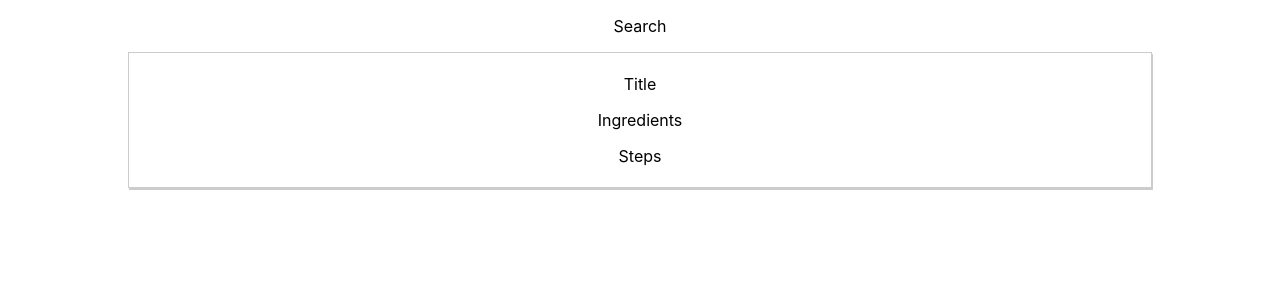
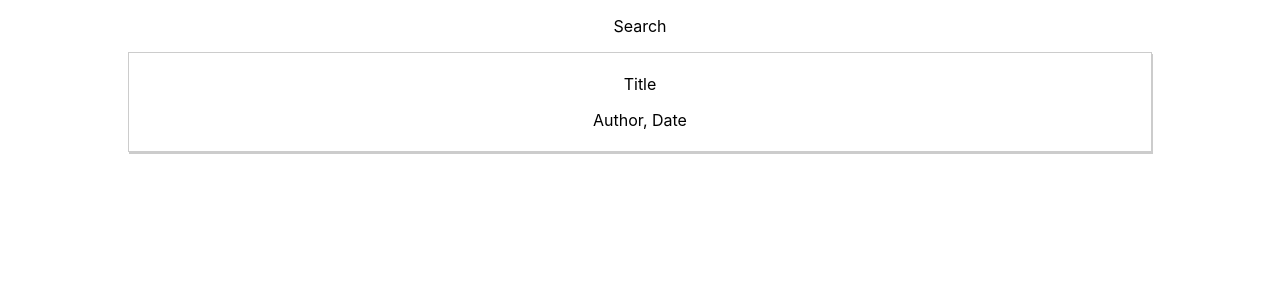
Before and after one commit to MinyaoTan/kitchen-bee, a React (Create React App) app: page / in a window 1280 px wide. Shown: the top 300 px of the page. Built offline with nearby package versions, Linux system fonts and the light colour scheme.

Commit message:
rename Recipe to RecipeCard

```diff
--- a/src/component/Recipe/Recipe.js
+++ /dev/null
@@ -1,13 +0,0 @@
-import React, { Component } from 'react';
-
-import classes from './Recipe.module.css';
-
-const recipe = () => (
-    <div className={classes.Recipe}>
-        <p>Title</p>
-        <p>Ingredients</p>
-        <p>Steps</p>
-    </div>
-);
-
-export default recipe;
--- /dev/null
+++ b/src/component/RecipeCard/RecipeCard.js
@@ -0,0 +1,12 @@
+import React, { Component } from 'react';
+
+import classes from './RecipeCard.module.css';
+
+const recipe = () => (
+    <div className={classes.RecipeCard}>
+        <p>Title</p>
+        <p>Author, Date</p>
+    </div>
+);
+
+export default recipe;
--- a/src/component/Recipe/Recipe.module.css
+++ b/src/component/RecipeCard/RecipeCard.module.css
@@ -1,4 +1,4 @@
-.Recipe {
+.RecipeCard {
     border: 1px solid #ccc;
     box-shadow: 1px 2px #ccc;
     width: 80%;
--- a/src/container/RecipeList/RecipeList.js
+++ b/src/container/RecipeList/RecipeList.js
@@ -1,12 +1,12 @@
 import React, { Component } from 'react';
 
-import Recipe from '../../component/Recipe/Recipe';
+import RecipeCard from '../../component/RecipeCard/RecipeCard';
 
 class RecipeList extends Component {
     render() {
         return (
             <div>
-                <Recipe />
+                <RecipeCard />
             </div>
         );
     }
```
